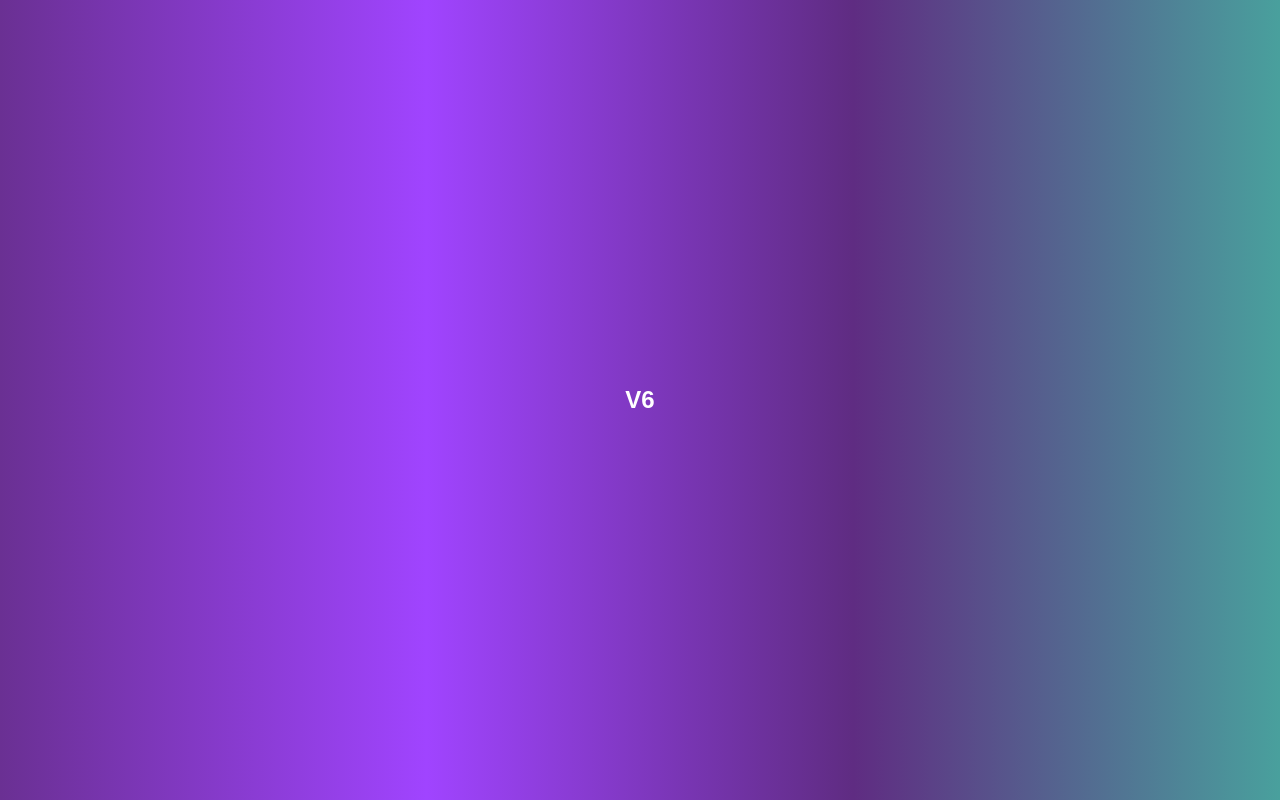
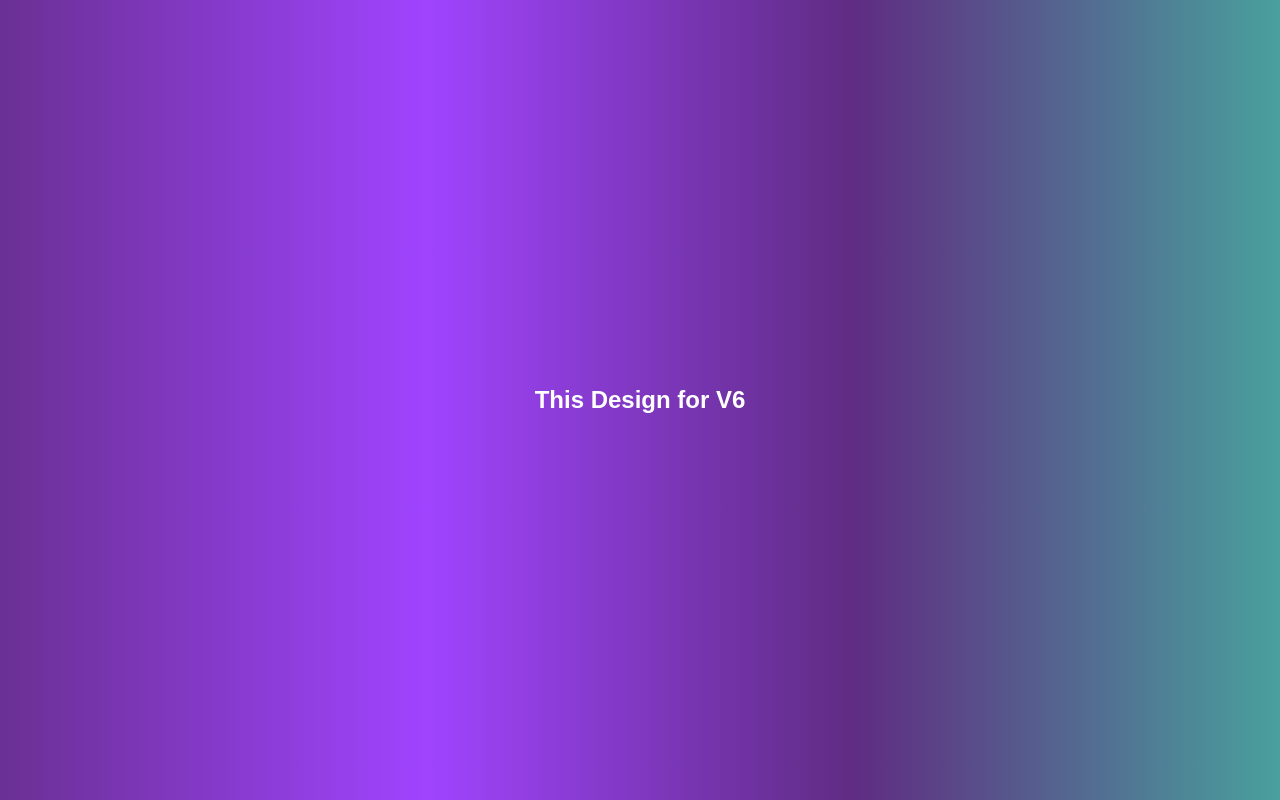
Before and after one commit to emdrais/myrepo-1, a plain HTML site: page index.html in a window 1280 px wide. Drawn offline with Linux system fonts and the light colour scheme.

Commit message:
Changed H1

```diff
--- a/index.html
+++ b/index.html
@@ -7,6 +7,6 @@
     <title>Document</title>
 </head>
 <body>
-    <h2>V6</h2>
+    <h2>This Design for V6</h2>
 </body>
 </html>
```
